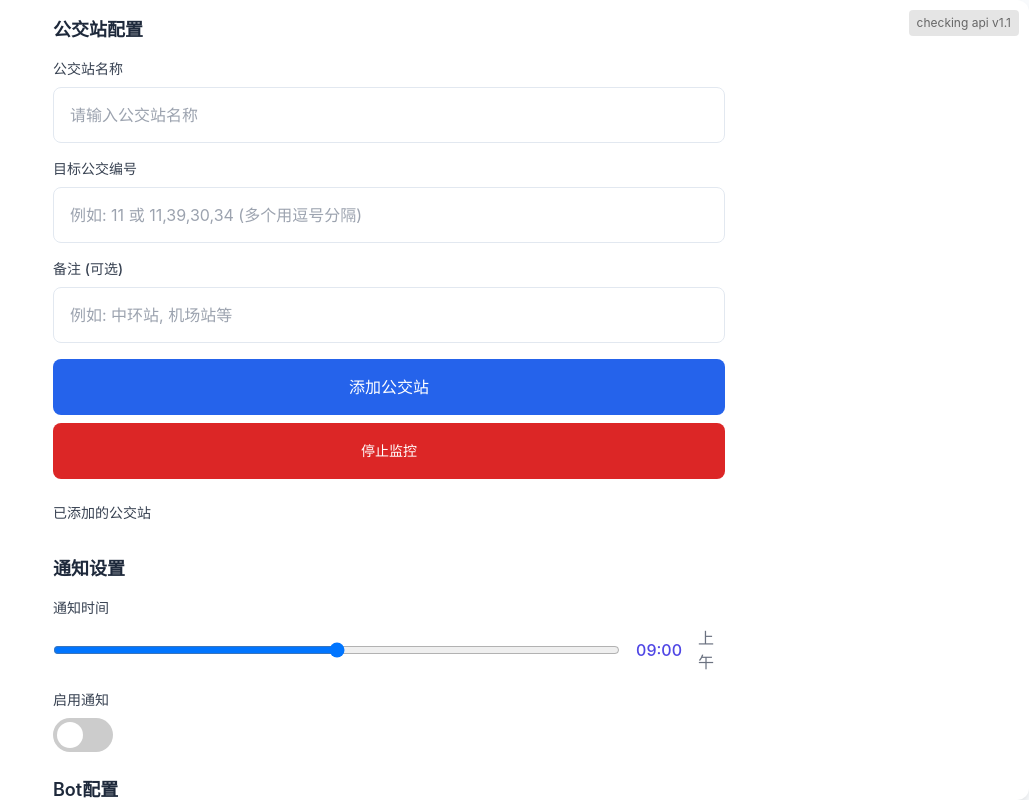
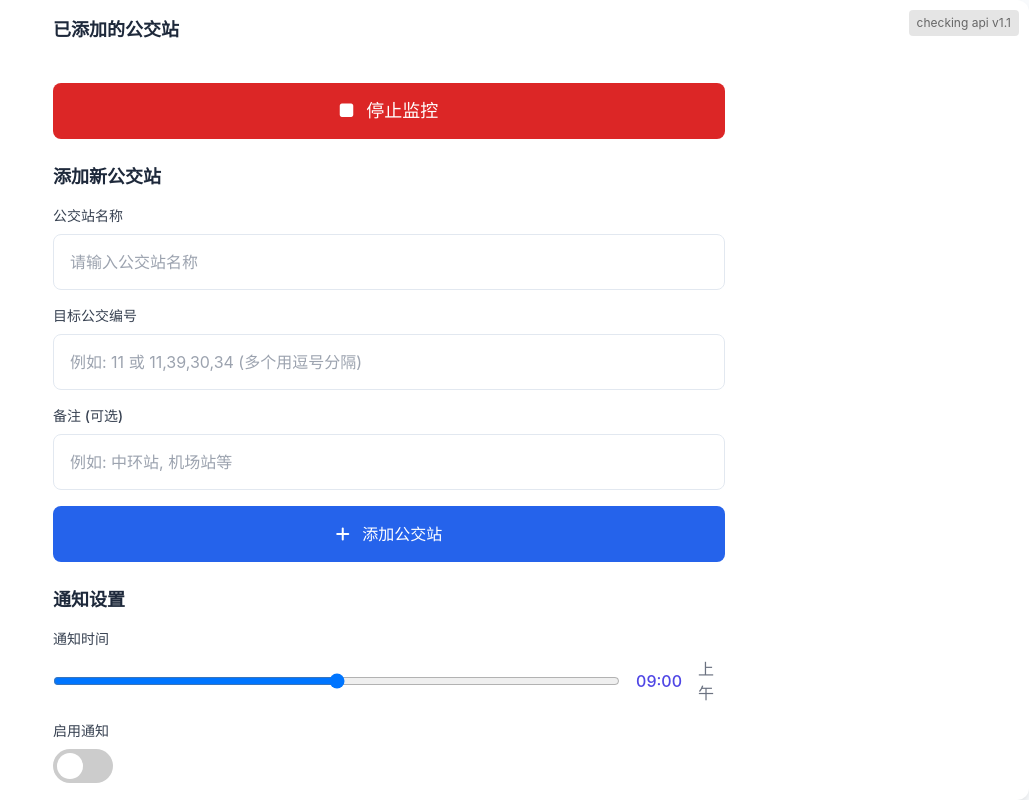
Before and after one commit to Quinton0121/web_bus, a plain HTML site: page index.html in a window 1280 px wide. Shown: the whole page, without its empty margins (251-1280 px from the left). Drawn offline with nearby package versions, Linux system fonts and the light colour scheme; no server answers.

Commit message:
Rearrange page layout: Bus cards at top, stop button prominent, then add new station form

```diff
--- a/index.html
+++ b/index.html
@@ -292,9 +292,25 @@
         </div>
         <div class="form-container">
             <div class="max-w-2xl mx-auto">
+                <!-- 已添加的公交站 - 最重要，放在最顶部 -->
+                <div class="form-section">
+                    <h2 class="form-title">已添加的公交站</h2>
+                    <div id="busCardsContainer" class="grid grid-cols-2 sm:grid-cols-3 md:grid-cols-4 gap-2">
+                        <!-- 公交站卡片将在这里动态生成 -->
+                    </div>
+                </div>
+
+                <!-- 停止监控按钮 - 第二重要 -->
+                <div class="form-section">
+                    <button id="stopMonitoringBtn" class="w-full bg-red-600 hover:bg-red-700 text-white text-lg font-medium">
+                        <i class="fas fa-stop mr-2"></i>
+                        停止监控
+                    </button>
+                </div>
+
                 <!-- 公交站配置区 -->
                 <div class="form-section">
-                    <h2 class="form-title">公交站配置</h2>
+                    <h2 class="form-title">添加新公交站</h2>
                     <div class="form-input">
                         <label for="busStop" class="block text-sm font-medium text-gray-700 mb-2">公交站名称</label>
                         <input type="text" id="busStop" placeholder="请输入公交站名称">
@@ -308,17 +324,9 @@
                         <input type="text" id="busNote" placeholder="例如: 中环站, 机场站等">
                     </div>
                     <button id="addBusBtn" class="w-full bg-blue-600 hover:bg-blue-700 text-white">
+                        <i class="fas fa-plus mr-2"></i>
                         添加公交站
                     </button>
-                    <button id="stopMonitoringBtn" class="w-full mt-2 bg-red-600 hover:bg-red-700 text-white text-sm">
-                        停止监控
-                    </button>
-                    <div class="form-input mt-6">
-                        <h3 class="text-sm font-medium text-gray-700 mb-2">已添加的公交站</h3>
-                        <div id="busCardsContainer" class="grid grid-cols-2 sm:grid-cols-3 md:grid-cols-4 gap-2">
-                            <!-- 公交站卡片将在这里动态生成 -->
-                        </div>
-                    </div>
                 </div>
 
                 <!-- 通知设置区 -->
```
